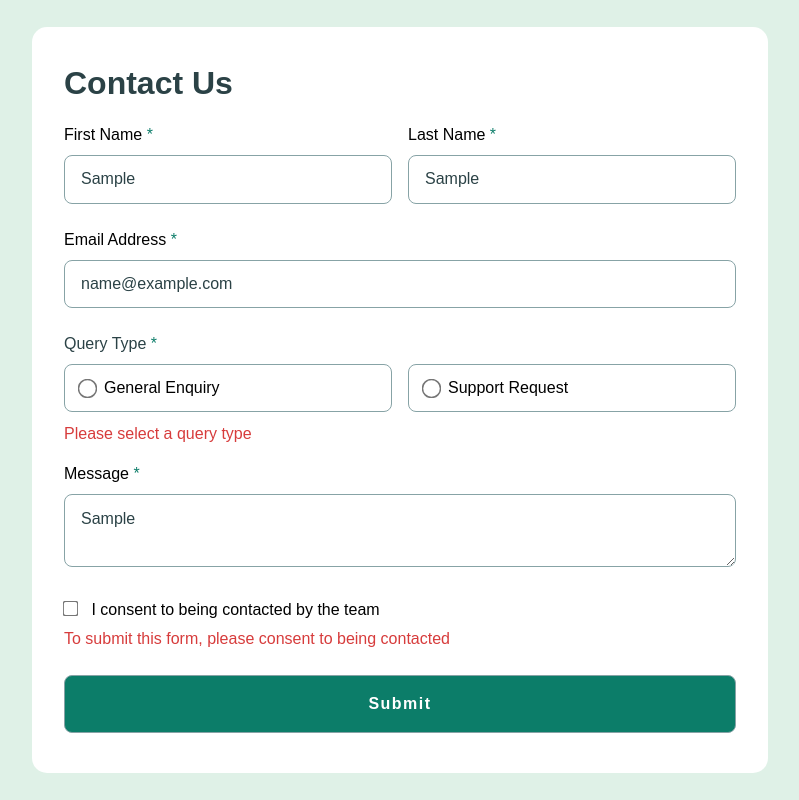
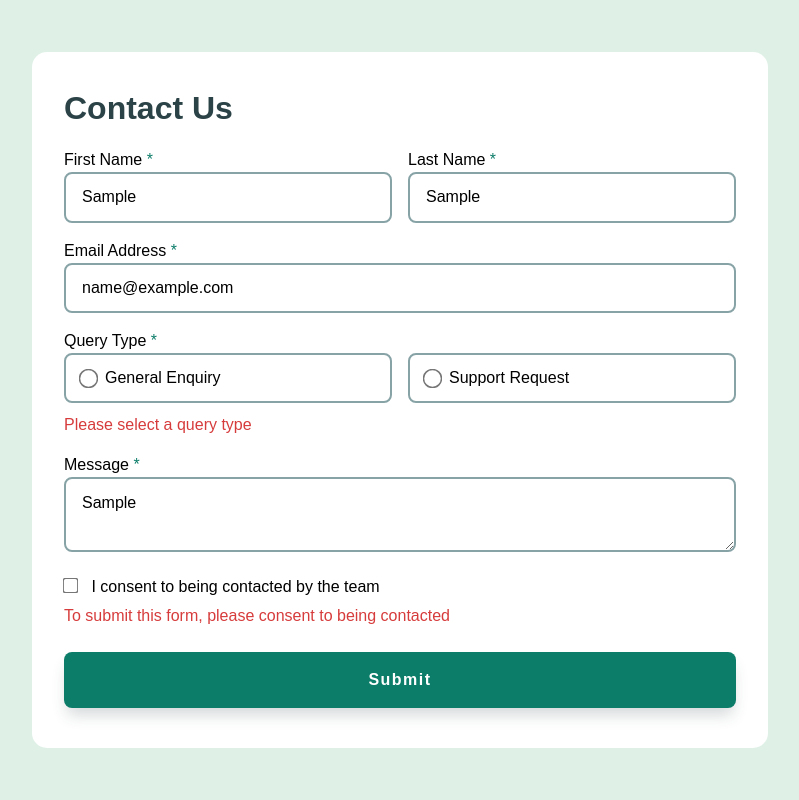
Before and after one commit to alberthgrande/contact-form-main, a plain HTML site: page index.html in a window 1280 px wide. Both pictures are taken after typing "Sample", "Sample", "name@example.com", "Sample" into the empty fields and a click on the button "Submit". Shown: the whole page, without its empty margins (240-1039 px from the left). Drawn offline with Linux system fonts and the light colour scheme.

Commit message:
Update contact-form-main update the hover effect

```diff
--- a/css/style.css
+++ b/css/style.css
@@ -24,28 +24,28 @@ label {
   font-weight: var(--font-weights-400);
 }
 
-input[type="text"],
-input[type="email"],
-.label-query,
-textarea {
-  margin: 0.5rem 0;
-  color: var(--neutral-grey-900);
-  font-weight: var(--font-weights-400);
-}
-
 input,
 textarea,
 button {
   cursor: pointer;
-  outline: none;
-  border-radius: 8px;
-  border: 1px solid var(--neutral-grey-500);
 }
 
-input:hover,
-textarea:hover,
+input[type="text"],
+input[type="email"],
+textarea {
+  border-radius: 8px;
+  outline: none;
+  border: 2px solid var(--neutral-grey-500);
+}
+
+input[type="text"]:hover,
+input[type="email"]:hover,
+textarea:hover {
+  border: 2px solid var(--primary-Green-600);
+}
+
 .contact-query_type label:hover {
-  border: 1.8px solid var(--primary-Green-600);
+  border: 2px solid var(--primary-Green-600);
 }
 
 .container {
@@ -90,10 +90,9 @@ textarea:hover,
 .contact-query_type label {
   width: 100%;
   cursor: pointer;
-  border: 1px solid black;
   outline: none;
   border-radius: 8px;
-  border: 1px solid var(--neutral-grey-500);
+  border: 2px solid var(--neutral-grey-500);
 }
 
 .required-asterisk {
@@ -108,6 +107,10 @@ button {
   background: var(--primary-Green-600);
   color: var(--neutral-white);
   font-weight: var(--font-weights-700);
+  outline: none;
+  border: none;
+  border-radius: 8px;
+  box-shadow: 0px 10px 15px -3px hsl(187, 24%, 22%, 0.2);
 }
 button:active {
   transform: scale(0.998);
@@ -149,8 +152,8 @@ input[name="contactQueryType"]:checked + span,
 
 .contact-query_type label {
   display: flex;
-  align-items: center; /* Align the label text with the larger radio button */
-  margin-bottom: 10px; /* Optional: Add some space between each label */
+  align-items: center;
+  margin-bottom: 10px;
 }
 
 .modal {
--- a/js/script.js
+++ b/js/script.js
@@ -40,7 +40,7 @@ contactForm.addEventListener("submit", (e) => {
   if (contactFirstName === "") {
     document.querySelector(".error-firstName").style.display = "block";
     document.querySelector(".error-firstName").style.color = "hsl(0, 66%, 54%)";
-    contactFirstNameInput.style.border = "1.8px solid hsl(0, 66%, 54%)";
+    contactFirstNameInput.style.border = "2px solid hsl(0, 66%, 54%)";
     formIsValid = false;
   } else {
     document.querySelector(".error-firstName").style.display = "none";
@@ -48,7 +48,7 @@ contactForm.addEventListener("submit", (e) => {
   if (contactLastName === "") {
     document.querySelector(".error-lastName").style.display = "block";
     document.querySelector(".error-lastName").style.color = "hsl(0, 66%, 54%)";
-    contactLastNameInput.style.border = "1.8px solid hsl(0, 66%, 54%)";
+    contactLastNameInput.style.border = "2px solid hsl(0, 66%, 54%)";
     formIsValid = false;
   } else {
     document.querySelector(".error-lastName").style.display = "none";
@@ -56,7 +56,7 @@ contactForm.addEventListener("submit", (e) => {
   if (contactEmail === "") {
     document.querySelector(".error-email").style.display = "block";
     document.querySelector(".error-email").style.color = "hsl(0, 66%, 54%)";
-    contactEmailInput.style.border = "1.8px solid hsl(0, 66%, 54%)";
+    contactEmailInput.style.border = "2px solid hsl(0, 66%, 54%)";
     formIsValid = false;
   } else {
     document.querySelector(".error-email").style.display = "none";
@@ -73,7 +73,7 @@ contactForm.addEventListener("submit", (e) => {
   if (contactMessage === "") {
     document.querySelector(".error-message").style.display = "block";
     document.querySelector(".error-message").style.color = "hsl(0, 66%, 54%)";
-    contactMessageInput.style.border = "1.8px solid hsl(0, 66%, 54%)";
+    contactMessageInput.style.border = "2px solid hsl(0, 66%, 54%)";
     formIsValid = false;
   } else {
     document.querySelector(".error-message").style.display = "none";
@@ -91,6 +91,9 @@ contactForm.addEventListener("submit", (e) => {
     setTimeout(() => {
       myModal.style.display = "none";
       contactForm.reset();
+      radioButtons.forEach((btnRadio) => {
+        btnRadio.parentElement.classList.remove("selected");
+      });
     }, 2000);
   }
 });
@@ -100,7 +103,7 @@ contactFirstNameInput.addEventListener("input", (e) => {
   e.preventDefault();
   if (contactFirstNameInput.value.trim() !== "") {
     document.querySelector(".error-firstName").style.display = "none";
-    contactFirstNameInput.style.border = "1px solid hsl(186, 15%, 59%)";
+    contactFirstNameInput.style.border = "2px solid hsl(186, 15%, 59%)";
   }
 });
 
@@ -108,7 +111,7 @@ contactLastNameInput.addEventListener("input", (e) => {
   e.preventDefault();
   if (contactLastNameInput.value.trim() !== "") {
     document.querySelector(".error-lastName").style.display = "none";
-    contactLastNameInput.style.border = "1px solid hsl(186, 15%, 59%)";
+    contactLastNameInput.style.border = "2px solid hsl(186, 15%, 59%)";
   }
 });
 
@@ -116,7 +119,7 @@ contactEmailInput.addEventListener("input", (e) => {
   e.preventDefault();
   if (contactEmailInput.value.trim() !== "") {
     document.querySelector(".error-email").style.display = "none";
-    contactEmailInput.style.border = "1px solid hsl(186, 15%, 59%)";
+    contactEmailInput.style.border = "2px solid hsl(186, 15%, 59%)";
   }
 });
 
@@ -136,7 +139,7 @@ contactMessageInput.addEventListener("input", (e) => {
   e.preventDefault();
   if (contactMessageInput.value.trim() !== "") {
     document.querySelector(".error-message").style.display = "none";
-    contactMessageInput.style.border = "1px solid hsl(186, 15%, 59%)";
+    contactMessageInput.style.border = "2px solid hsl(186, 15%, 59%)";
   }
 });
 
```
